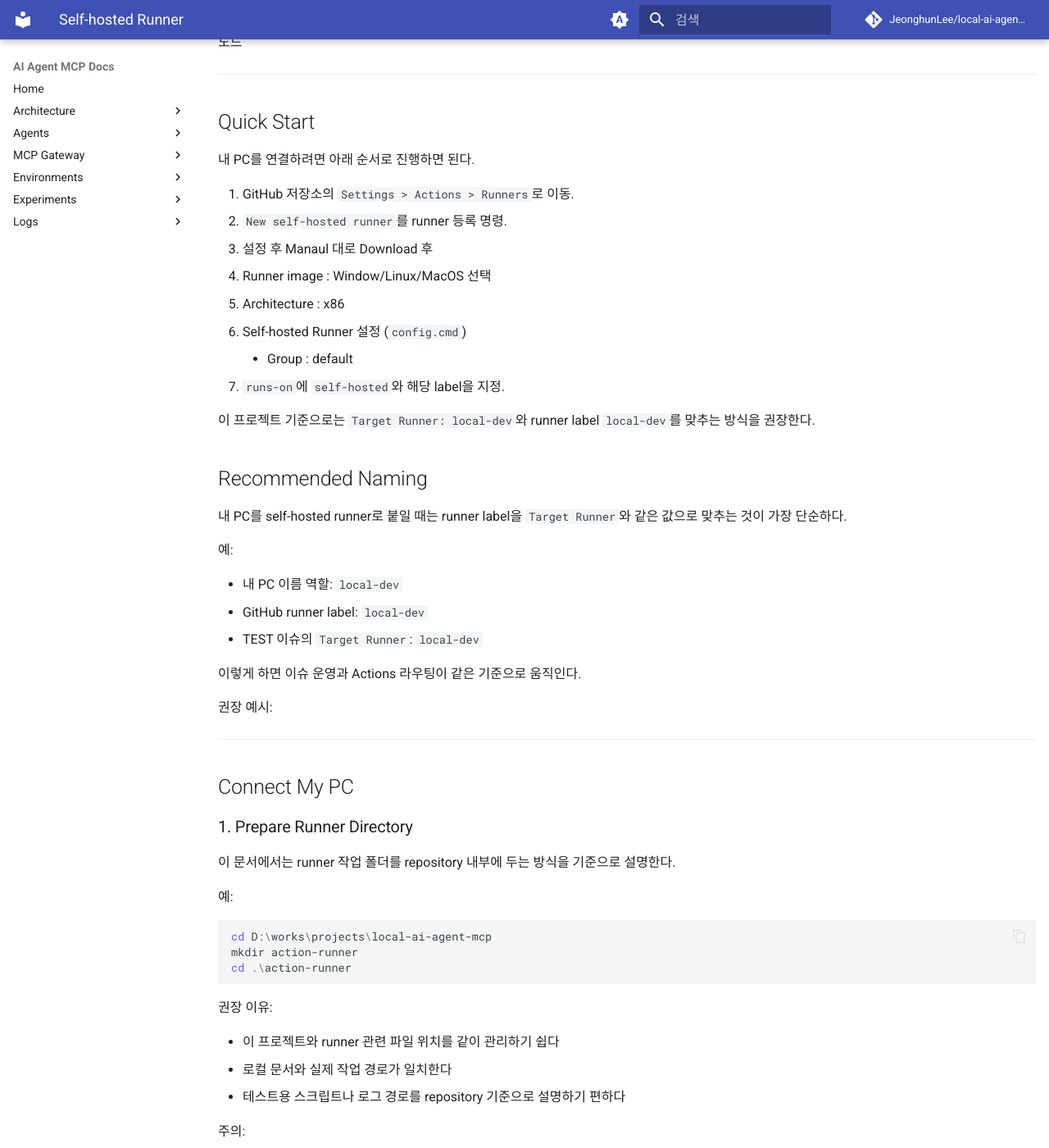
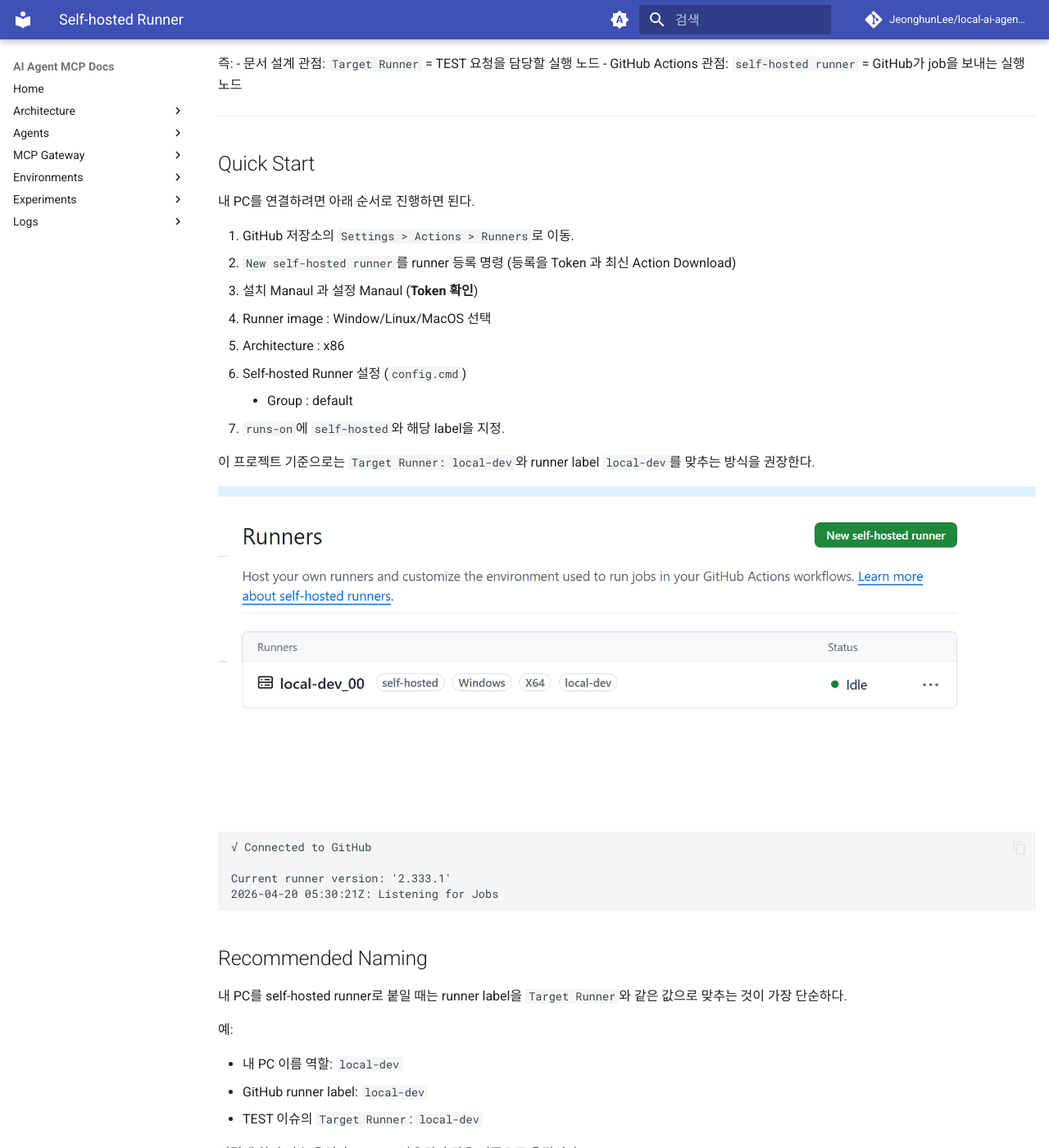
Before and after one commit to JeonghunLee/local-ai-agent-mcp, an MkDocs documentation site: the page built from docs/github/self-hosted_runner.md, in a window 1280 px wide and 1400 px high, scrolled down 492 px. Shown: the whole window at 82% size. Built offline with MkDocs 1.6.1 and Material for MkDocs 9.7.7, drawn with Linux system fonts in a browser that asks for light colours; comment, search, counter and statistics services are not loaded; some of the changed text lies outside the part shown.

Commit message:
update docs

````diff
--- a/docs/github/self-hosted_runner.md
+++ b/docs/github/self-hosted_runner.md
@@ -10,7 +10,7 @@ References:
 ## Overview
 
 `Target Runner`와 GitHub `self-hosted runner`의 관계
-내 PC를 GitHub Actions self-hosted runner로 연결방법.
+
 
 핵심 개념:
   - `Target Runner`는 TEST 요청을 처리할 실행 주체를 가리키는 논리적 이름
@@ -28,8 +28,8 @@ References:
 내 PC를 연결하려면 아래 순서로 진행하면 된다.
 
 1. GitHub 저장소의 `Settings > Actions > Runners`로 이동.
-2. `New self-hosted runner`를 runner 등록 명령.
-3. 설정 후 Manaul 대로 Download 후
+2. `New self-hosted runner`를 runner 등록 명령 (등록을 Token 과 최신 Action Download)
+3.  설치 Manaul 과 설정 Manaul (**Token 확인**)
    - Runner image : Window/Linux/MacOS 선택
    - Architecture : x86
 4. Self-hosted Runner 설정 (`config.cmd`)
@@ -37,6 +37,15 @@ References:
 5. `runs-on`에 `self-hosted`와 해당 label을 지정.
 
 이 프로젝트 기준으로는 `Target Runner: local-dev`와 runner label `local-dev`를 맞추는 방식을 권장한다.
+
+![](../imgs/github_runner_00.png)
+
+```
+√ Connected to GitHub
+
+Current runner version: '2.333.1'
+2026-04-20 05:30:21Z: Listening for Jobs
+```
 
 ## Recommended Naming
 
````
Also changed, not shown: docs/imgs/github_runner_00.png (added).
